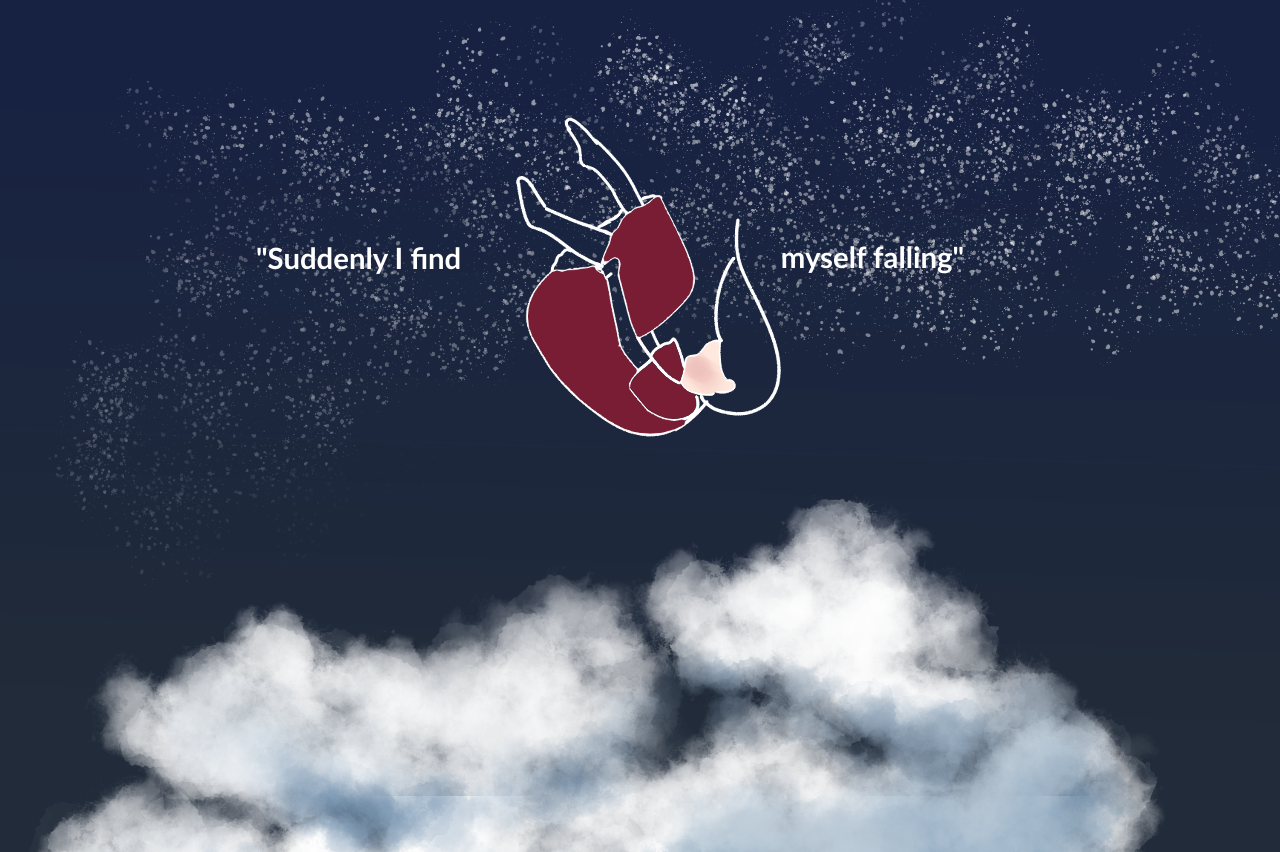
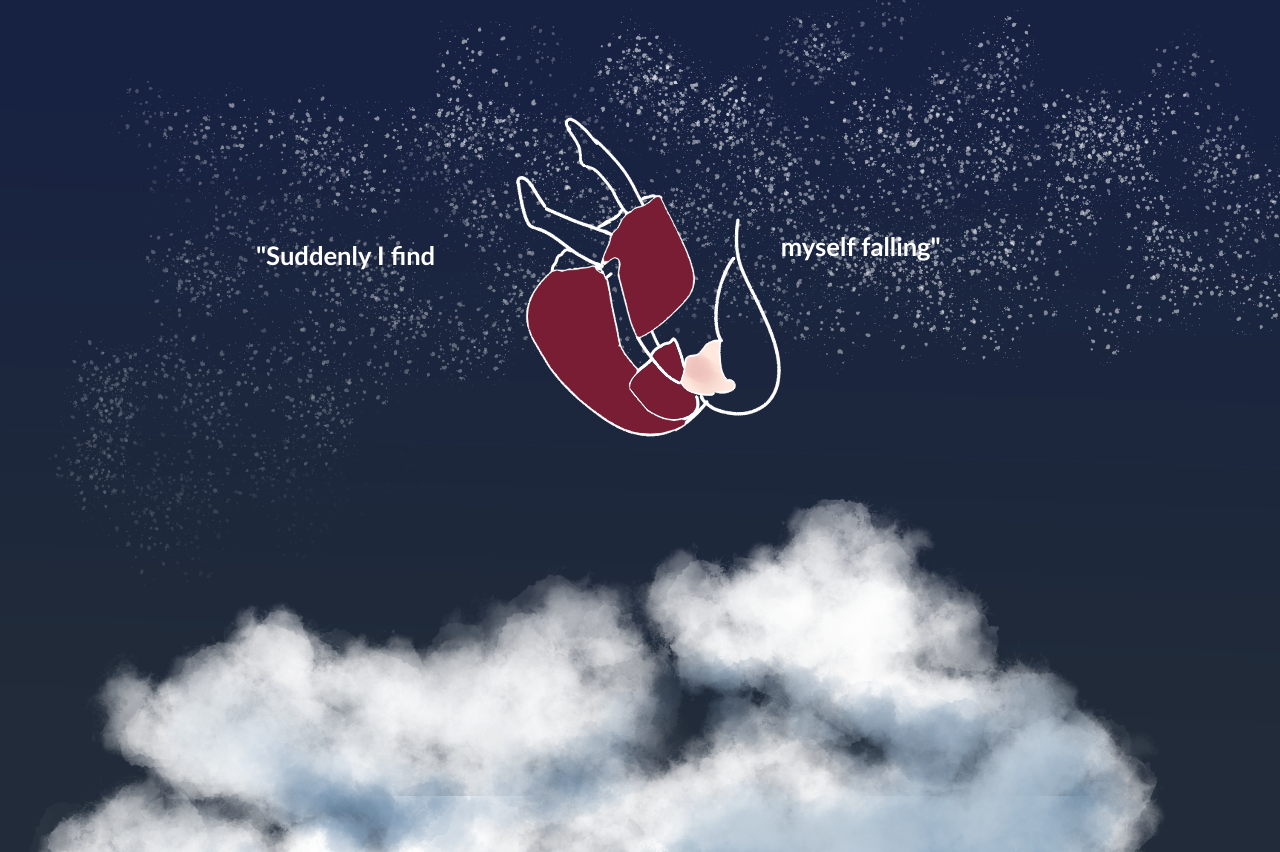
Before and after one commit to nekonoo/autumn-adonis, a plain HTML site: page page2.html in a window 1280 px wide. Shown: the top 852 px of the page. Drawn offline with Linux system fonts and the light colour scheme.

Commit message:
Update Page2.css

```diff
--- a/Page2.css
+++ b/Page2.css
@@ -48,7 +48,7 @@ h1 {
 	margin-top:0;
 	margin-left: 20%;
 	top: 30%;
-	font-size:22pt;
+	font-size:2vw;
 	z-index: 2;
   animation: fadeInAnimation ease 4s;
   animation-iteration-count: 1;
@@ -69,7 +69,7 @@ h2 {
 	margin-top:0;
 	margin-left: 61%;
 	top: 23%;
-	font-size: 22pt;
+	font-size: 2vw;
 	font-family: Trebuchet MS;
 	z-index: 2;
   animation: fadeInAnimation ease 4s;
```
